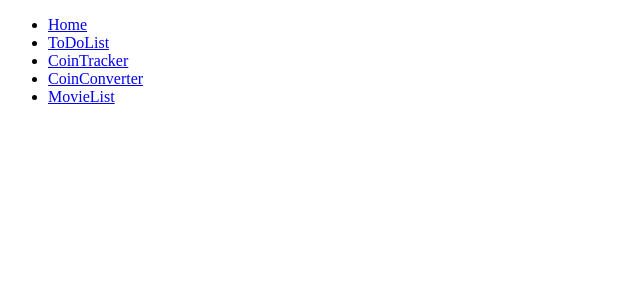
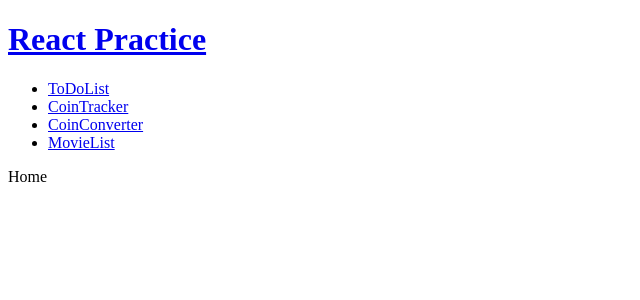
Before and after one commit to jsh5408/React-Practice, a React (Create React App) app: page / in a window 1280 px wide. Shown: the top 300 px of the page, without its empty margins (0-640 px from the left). Built offline with nearby package versions, Linux system fonts and the light colour scheme; the HTML template or start-up script is replaced by a standard one.

Commit message:
Add Layout

```diff
--- a/src/App.js
+++ b/src/App.js
@@ -1,5 +1,5 @@
 import {BrowserRouter as Router, Route} from "react-router-dom";
-import Header from "./components/Header";
+import Layout from "./components/Layout";
 import Home from "./routes/Home";
 import ToDoList from "./routes/ToDoList";
 import CoinTracker from "./routes/CoinTracker";
@@ -10,8 +10,8 @@ function App() {
   return (
     <div>
       <Router>
-        <Header />
-        <Route exact path="/home" component={Home} />
+        <Layout />
+        <Route exact path="/" component={Home} />
         <Route path="/todolist" component={ToDoList} />
         <Route path="/cointracker" component={CoinTracker} />
         <Route path="/coinconverter" component={CoinConverter} />
--- a/src/components/Header.js
+++ b/src/components/Header.js
@@ -3,23 +3,9 @@ import {Link} from "react-router-dom";
 function Header() {
     return (
         <div>
-            <ul>
-            <li>
-                <Link to="/home">Home</Link>
-            </li>
-            <li>
-                <Link to="/todolist">ToDoList</Link>
-            </li>
-            <li>
-                <Link to="/cointracker">CoinTracker</Link>
-            </li>
-            <li>
-                <Link to="/coinconverter">CoinConverter</Link>
-            </li>
-            <li>
-                <Link to="/movielist">MovieList</Link>
-            </li>
-            </ul>
+            <Link to="/">
+                <h1>React Practice</h1>
+            </Link>
         </div>
     )
 }
--- /dev/null
+++ b/src/components/Layout.js
@@ -0,0 +1,13 @@
+import Header from "./Header";
+import Navigation from "./Navigation";
+
+function Layout() {
+    return (
+        <div>
+            <Header />
+            <Navigation />
+        </div>
+    )
+}
+
+export default Layout;
--- /dev/null
+++ b/src/components/Navigation.js
@@ -0,0 +1,24 @@
+import {Link} from "react-router-dom";
+
+function Navigation() {
+    return (
+        <div>
+            <ul>
+            <li>
+                <Link to="/todolist">ToDoList</Link>
+            </li>
+            <li>
+                <Link to="/cointracker">CoinTracker</Link>
+            </li>
+            <li>
+                <Link to="/coinconverter">CoinConverter</Link>
+            </li>
+            <li>
+                <Link to="/movielist">MovieList</Link>
+            </li>
+            </ul>
+        </div>
+    )
+}
+
+export default Navigation;
```
